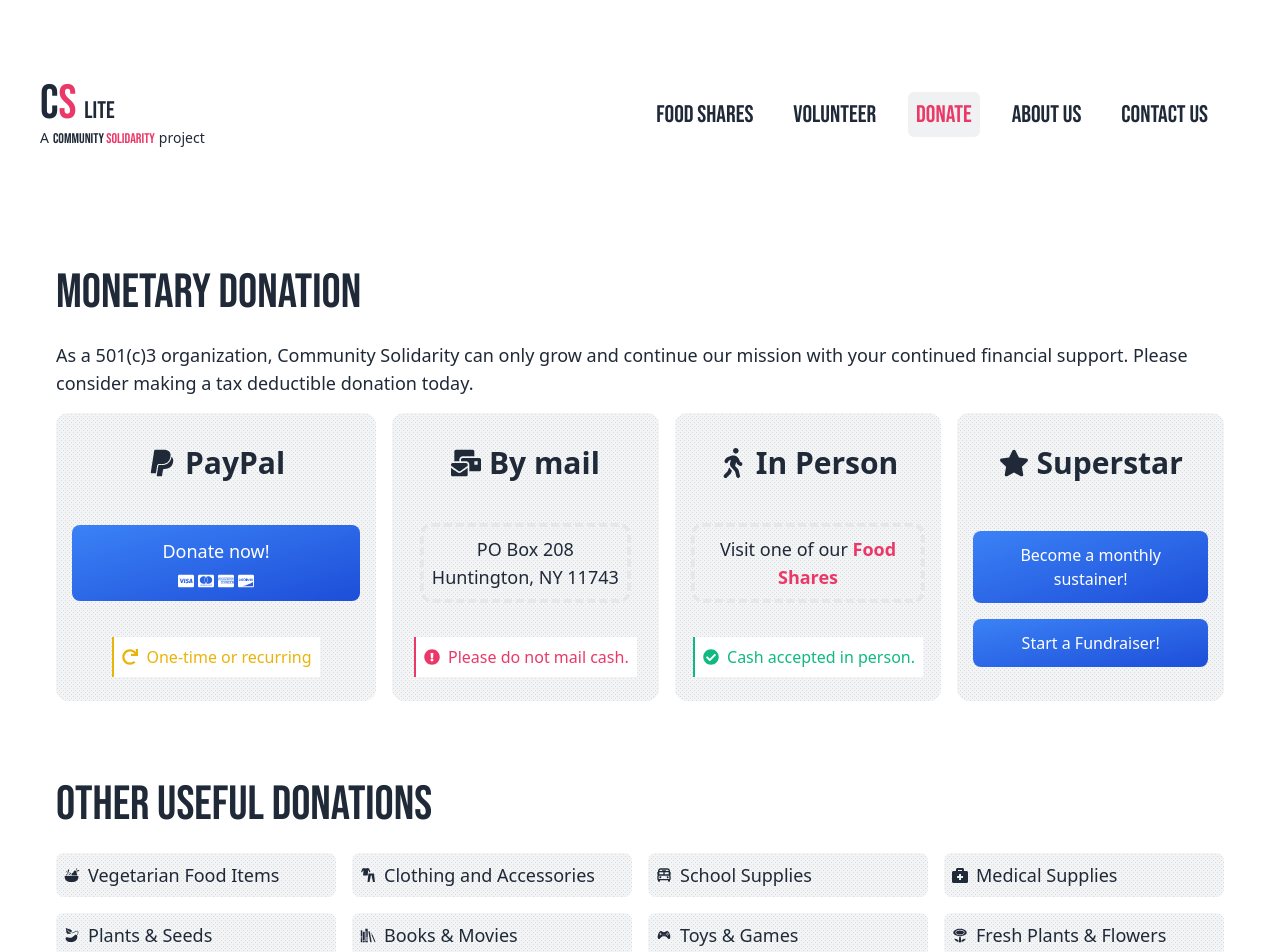
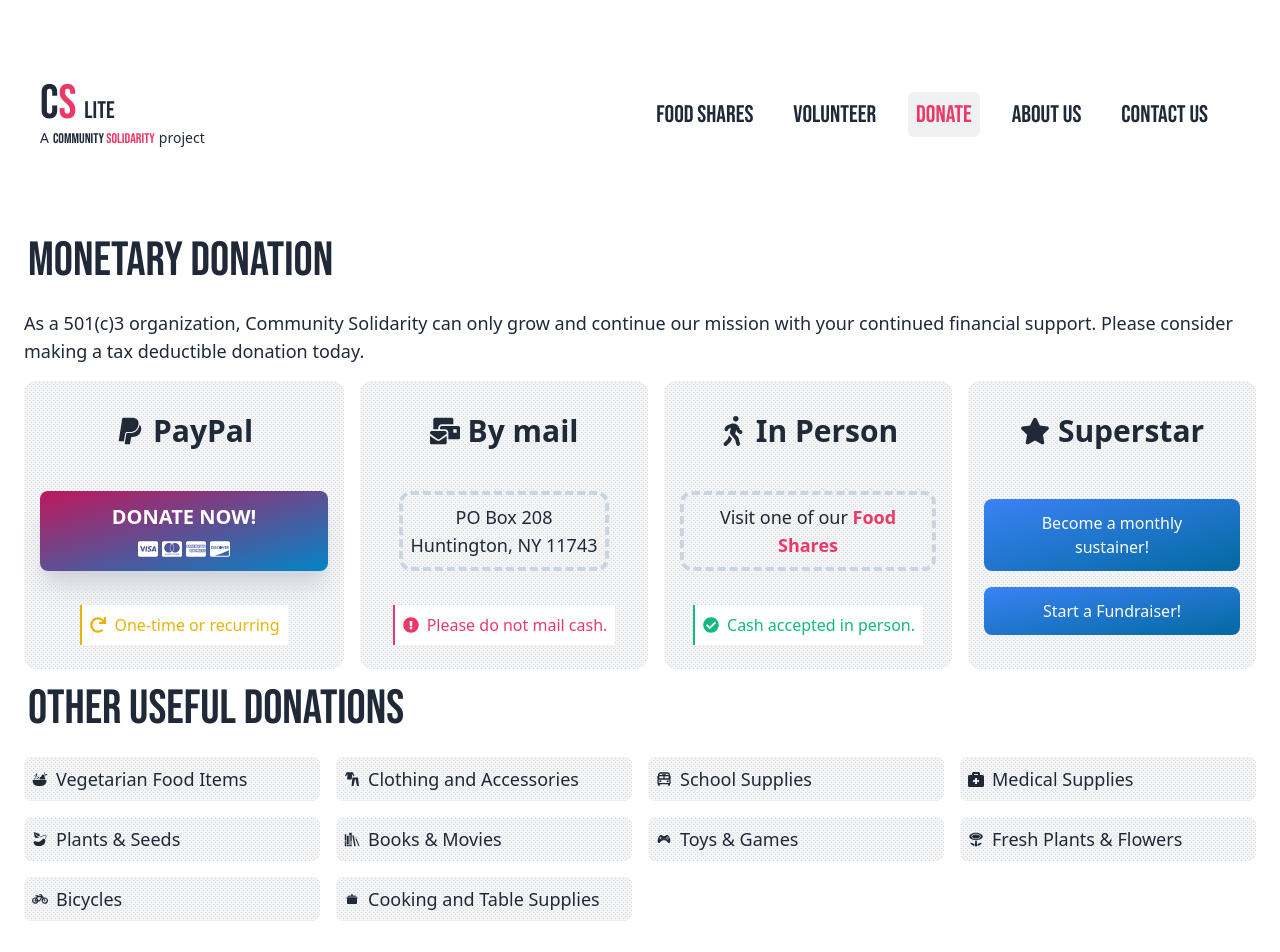
Before and after one commit to just214/cs-lite, a Next.js app: page /donate in a window 1280 px wide. Shown: the top 952 px of the page. Built offline with nearby package versions, Linux system fonts and the light colour scheme.

Commit message:
refactor: new Donate button, style refinements, and fixes

```diff
--- a/src/components/CallUsButton.tsx
+++ /dev/null
@@ -1,14 +0,0 @@
-import { MdLocalPhone, MdPhoneInTalk } from "react-icons/md";
-
-export const CallUsButton = () => {
-  return (
-    <a
-      className="inline-flex gap-2 items-center text-xl rounded-md p-2  bg-sky-800 text  group"
-      href="tel:631-403-0362"
-    >
-      <MdLocalPhone className="block group-hover:hidden" />
-      <MdPhoneInTalk className="hidden group-hover:block" />
-      <p className="font-medium text-white">631-403-0362</p>
-    </a>
-  );
-};
--- a/src/components/Card.tsx
+++ /dev/null
@@ -1,17 +0,0 @@
-import { SectionTitle } from "components/SectionTitle";
-
-type Props = {
-  children: React.ReactNode;
-  className?: string;
-  title?: string;
-};
-
-export const Card = (props: Props) => {
-  const { children, className, title } = props;
-  return (
-    <section className={`w-full rounded-xl  surface p-4 md:p-8 ${className}`}>
-      <SectionTitle>{title}</SectionTitle>
-      {children}
-    </section>
-  );
-};
--- /dev/null
+++ b/src/components/DonateButton.tsx
@@ -0,0 +1,51 @@
+import {
+  FaCcMastercard,
+  FaCcVisa,
+  FaCcAmex,
+  FaCcDiscover,
+  FaRedo,
+} from "react-icons/fa";
+
+export const DonateButton = () => (
+  <form
+    action="https://www.paypal.com/cgi-bin/webscr"
+    method="post"
+    target="_blank"
+  >
+    <div className="inner_content">
+      <input name="landing_page" type="hidden" value="billing" />
+      <input name="cpp_cart_border_color" type="hidden" value="FF0000" />
+      <input name="cpp_payflow_color" type="hidden" value="D20137" />
+      <input
+        name="business"
+        type="hidden"
+        value="jonsteps@communitysolidarity.org"
+      />
+      <input name="cmd" type="hidden" value="_donations" />
+      <input
+        type="hidden"
+        name="notify_url"
+        value="https://communitysolidarity.us7.list-manage.com/subscribe/paypal-ipn?u=d526e39052615c32057079576&amp;id=775a503f33"
+      />
+      <input
+        type="hidden"
+        name="return"
+        value="https://communitysolidarity.org/donate/funds/thank_you"
+      />
+      <input name="item_name" type="hidden" value="Donation" />
+
+      <input name="currency_code" type="hidden" value="USD" />
+    </div>
+
+    <button
+      type="submit"
+      className="cursor-pointer transition-colors duration-1000 ease-in-out inline-flex shadow-xl dark:shadow-black shadow-gray-300   items-center gap-2 text-white font-medium justify-center rounded-lg py-3 px-6 border-none  bg-gradient-to-br hover:bg-gradient-to-bl hover:bg-opacity-90 from-pink-700  to-sky-600 flex-col !w-72"
+    >
+      <p className="font-bold text-xl uppercase">Donate now!</p>
+      <div className="items-center gap-1 flex text-xl">
+        <FaCcVisa /> <FaCcMastercard /> <FaCcAmex />
+        <FaCcDiscover />
+      </div>
+    </button>
+  </form>
+);
--- a/src/components/Footer.tsx
+++ b/src/components/Footer.tsx
@@ -1,11 +1,14 @@
-import Link from "next/link";
+import { DonateButton } from "./DonateButton";
+import { useRouter } from "next/router";
 
 export const Footer = () => {
+  const router = useRouter();
   return (
-    <footer className="p-4 text-center text-sm w-full mt-12 flex items-center gap-4 justify-center py-12">
-      <p className="rounded-lg p-2 bg-gray-500/10">
+    <footer className="p-4 text-center text-sm w-full mt-12 flex flex-col items-center gap-4 justify-center py-12">
+      <p className="rounded-lg p-2 bg-gray-500/10 px-6">
         © {new Date().getFullYear()} Community Solidarity
       </p>
+      {router.pathname !== "/donate" && <DonateButton />}
     </footer>
   );
 };
--- a/src/components/PayPalDonateButton.tsx
+++ /dev/null
@@ -1,22 +0,0 @@
-/* eslint-disable @next/next/no-img-element */
-
-export const PayPalDonateButton = () => {
-  return (
-    <form action="https://www.paypal.com/donate" method="post" target="_top">
-      <input type="hidden" name="hosted_button_id" value="2XUNZPV794NGW" />
-      <input
-        type="image"
-        src="https://www.paypalobjects.com/en_US/i/btn/btn_donateCC_LG.gif"
-        name="submit"
-        title="PayPal - The safer, easier way to pay online!"
-        alt="Donate with PayPal button"
-      />
-      <img
-        alt=""
-        src="https://www.paypal.com/en_US/i/scr/pixel.gif"
-        width="1"
-        height="1"
-      />
-    </form>
-  );
-};
--- a/src/components/SectionTitle.tsx
+++ b/src/components/SectionTitle.tsx
@@ -1,5 +1,7 @@
 export const SectionTitle = (props: { children: React.ReactNode }) => {
   return (
-    <h2 className="text-4xl md:text-5xl font-display mb-6">{props.children}</h2>
+    <h2 className="text-4xl md:text-5xl font-display mb-6 px-1">
+      {props.children}
+    </h2>
   );
 };
--- a/src/pages/donate.tsx
+++ b/src/pages/donate.tsx
@@ -6,17 +6,14 @@ import {
   FaWalking,
   FaCheckCircle,
   FaStar,
-  FaCcMastercard,
-  FaCcVisa,
-  FaCcAmex,
-  FaCcDiscover,
   FaRedo,
 } from "react-icons/fa";
 import { Layout } from "components/Layout";
 import { SEO } from "components/SEO";
-import { Card } from "components/Card";
+import { DonateButton } from "components/DonateButton";
 import { donationTypes } from "constants/donationTypes";
 import { FoodSharesLink } from "components/FoodSharesLink";
+import { SectionTitle } from "components/SectionTitle";
 
 type DonationCardProps = {
   title: string;
@@ -48,7 +45,8 @@ export default function Page() {
     <Layout>
       <SEO title="Donate to Community Solidarity" description={description} />
 
-      <Card title="Monetary Donation">
+      <div>
+        <SectionTitle>Monetary Donation</SectionTitle>
         <p className="mb-4">{description}</p>
         <section className="flex flex-col md:flex-row gap-4">
           <DonationCard
@@ -60,48 +58,7 @@ export default function Page() {
               </p>
             }
           >
-            <form
-              action="https://www.paypal.com/cgi-bin/webscr"
-              method="post"
-              target="_blank"
-            >
-              <div className="inner_content">
-                <input name="landing_page" type="hidden" value="billing" />
-                <input
-                  name="cpp_cart_border_color"
-                  type="hidden"
-                  value="FF0000"
-                />
-                <input name="cpp_payflow_color" type="hidden" value="D20137" />
-                <input
-                  name="business"
-                  type="hidden"
-                  value="jonsteps@communitysolidarity.org"
-                />
-                <input name="cmd" type="hidden" value="_donations" />
-                <input
-                  type="hidden"
-                  name="notify_url"
-                  value="https://communitysolidarity.us7.list-manage.com/subscribe/paypal-ipn?u=d526e39052615c32057079576&amp;id=775a503f33"
-                />
-                <input
-                  type="hidden"
-                  name="return"
-                  value="https://communitysolidarity.org/donate/funds/thank_you"
-                />
-                <input name="item_name" type="hidden" value="Donation" />
-
-                <input name="currency_code" type="hidden" value="USD" />
-              </div>
-
-              <button type="submit" className="cta flex-col !w-72">
-                <p>Donate now!</p>
-                <div className="items-center gap-1 flex">
-                  <FaCcVisa /> <FaCcMastercard /> <FaCcAmex />
-                  <FaCcDiscover />
-                </div>
-              </button>
-            </form>
+            <DonateButton />
           </DonationCard>
 
           <DonationCard
@@ -152,9 +109,10 @@ export default function Page() {
             </a>
           </DonationCard>
         </section>
-      </Card>
+      </div>
 
-      <Card className=" mt-4" title="Other Useful Donations">
+      <div className="mt-4">
+        <SectionTitle>Other Useful Donations</SectionTitle>
         <ul className="grid grid-cols-1 md:grid-cols-2 xl:grid-cols-4 gap-4">
           {donationTypes.map((type) => {
             const [label, Icon] = type;
@@ -169,7 +127,7 @@ export default function Page() {
             );
           })}
         </ul>
-      </Card>
+      </div>
     </Layout>
   );
 }
--- a/src/pages/food-shares.tsx
+++ b/src/pages/food-shares.tsx
@@ -1,7 +1,6 @@
 import { Layout } from "components/Layout";
 import { SEO } from "components/SEO";
 import { SectionTitle } from "components/SectionTitle";
-import { Card } from "components/Card";
 import { foodShares } from "constants/foodShares";
 import { GiWalk } from "react-icons/gi";
 import { FaCarSide } from "react-icons/fa";
--- a/src/pages/index.tsx
+++ b/src/pages/index.tsx
@@ -1,7 +1,6 @@
 import { SEO } from "components/SEO";
 import { Footer } from "components/Footer";
 import Link from "next/link";
-import { NavLink } from "components/NavLink";
 import { TbHeartHandshake } from "react-icons/tb";
 import { MdOutlineVolunteerActivism } from "react-icons/md";
 import { FaPeopleCarry, FaDonate } from "react-icons/fa";
--- a/src/pages/volunteer.tsx
+++ b/src/pages/volunteer.tsx
@@ -1,6 +1,6 @@
 import { Layout } from "components/Layout";
 import { SEO } from "components/SEO";
-import { Card } from "components/Card";
+import { SectionTitle } from "components/SectionTitle";
 import { FoodSharesLink } from "components/FoodSharesLink";
 import { NextLink } from "components/NextLink";
 
@@ -8,7 +8,8 @@ export default function Page() {
   return (
     <Layout>
       <SEO />
-      <Card title="Volunteer">
+      <div>
+        <SectionTitle>Volunteer</SectionTitle>
         <section className="max-w-4xl texture rounded-xl surface-alt p-4">
           <p>
             It&apos;s not easy sharing as much fresh vegetarian groceries as we
@@ -34,15 +35,15 @@ export default function Page() {
               </p>
             </li>
             <li>
-              <p>Host a fundraiser or food/clothing drive.</p>.
+              <p>Host a fundraiser or food/clothing drive.</p>
             </li>
           </ul>
-          <p>
+          <p className="mt-8">
             Please <NextLink href="/contact">get in touch</NextLink> and
             let&apos;s talk about how we can work together!
           </p>
         </section>
-      </Card>
+      </div>
     </Layout>
   );
 }
--- a/src/styles/globals.css
+++ b/src/styles/globals.css
@@ -31,7 +31,7 @@ p {
   }
 
   .cta {
-    @apply cursor-pointer transition-colors duration-1000 ease-in-out inline-flex  items-center gap-2 text-white font-medium justify-center rounded-lg py-3 px-6 border-none  bg-gradient-to-br hover:bg-gradient-to-bl hover:bg-opacity-90 from-blue-500 to-blue-700;
+    @apply cursor-pointer transition-colors duration-1000 ease-in-out inline-flex  items-center gap-2 text-white font-medium justify-center rounded-lg py-3 px-6 border-none  bg-gradient-to-br hover:bg-gradient-to-bl hover:bg-opacity-90 from-blue-500 to-sky-700;
   }
 
   .surface-alt {
@@ -47,6 +47,6 @@ p {
   }
 
   .border-color {
-    @apply border-gray-200 dark:border-gray-800;
+    @apply border-slate-300 dark:border-slate-800;
   }
 }
```
Also changed, not shown: src/pages/about.tsx (+9 -10 lines).
